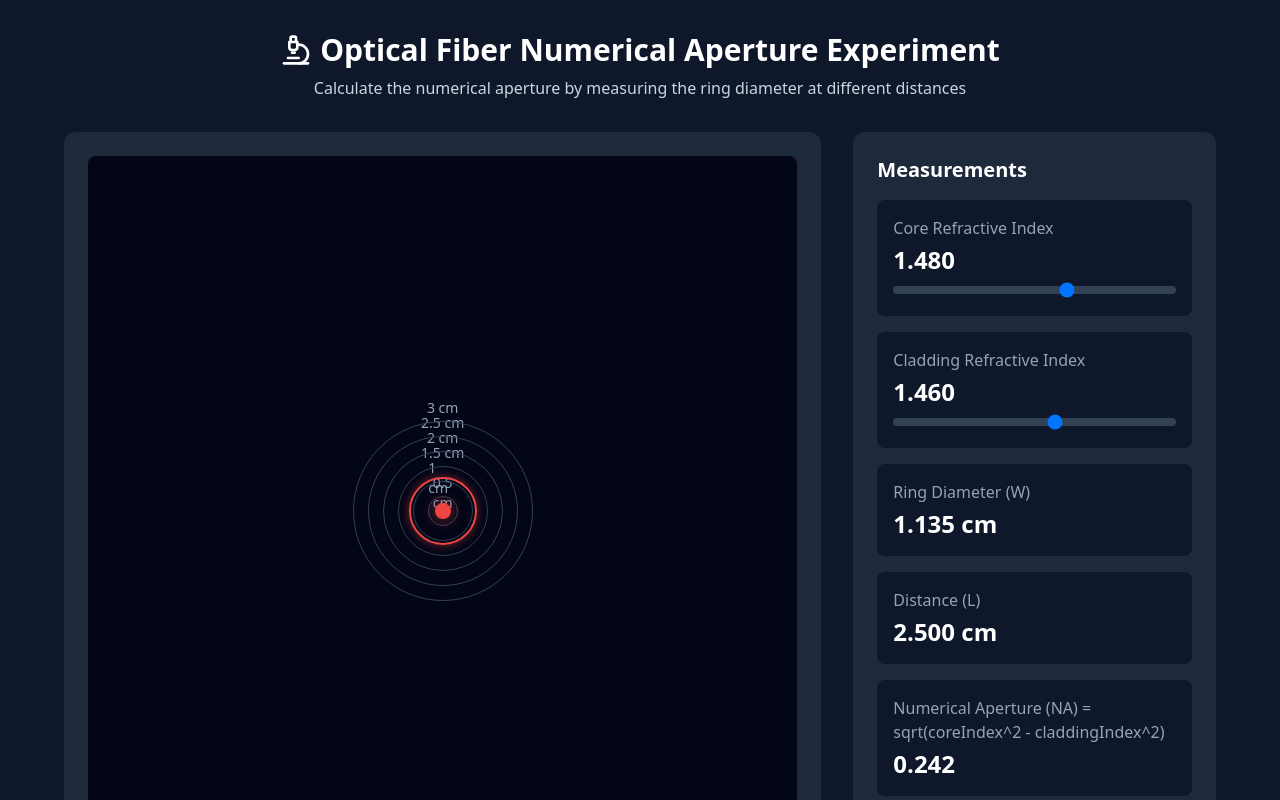
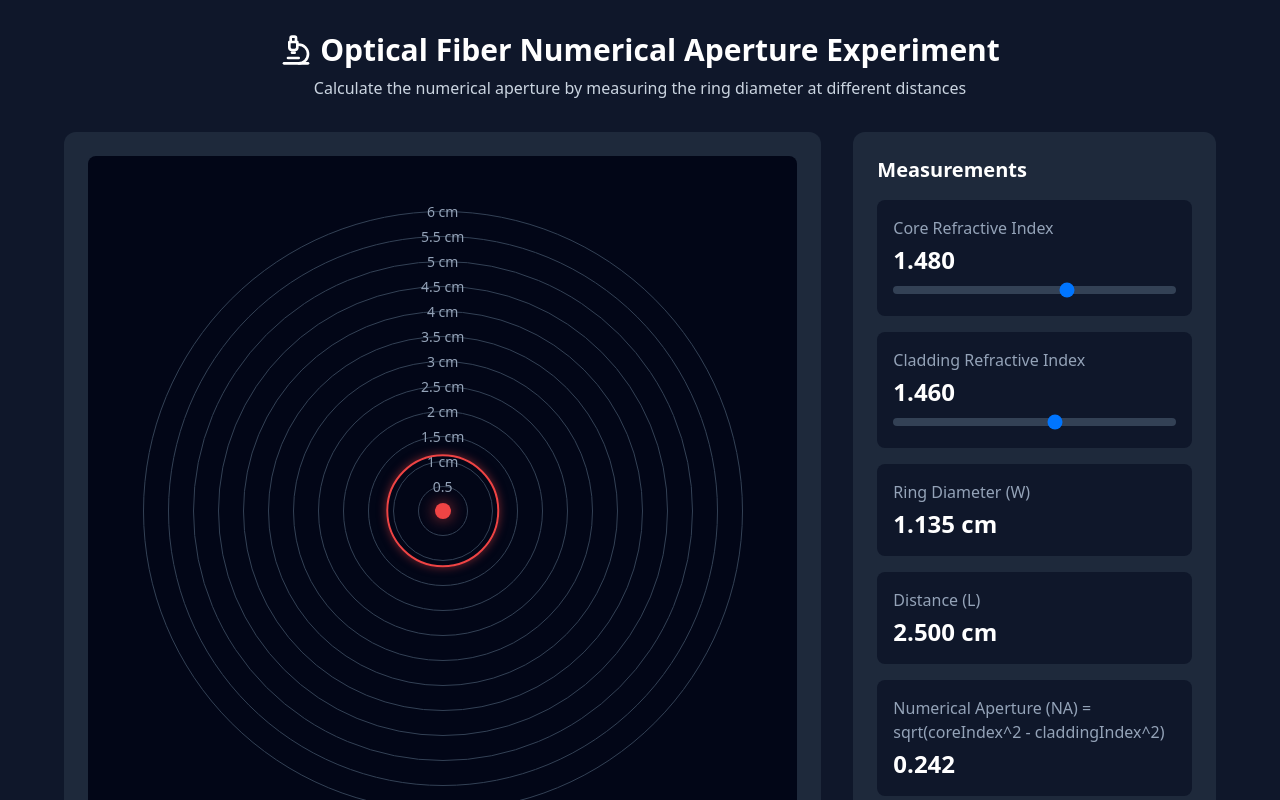
Before and after one commit to pranaovs/physics-vlab-numerical-aperture, a React (Vite) app: page / in a window 1280 px wide. Shown: the top 800 px of the page. Built offline with nearby package versions, Linux system fonts and the light colour scheme.

Commit message:
increase ring size and number and fix ring reading label offsets

```diff
--- a/src/App.tsx
+++ b/src/App.tsx
@@ -50,17 +50,17 @@ function App() {
           <div className="lg:col-span-2 bg-slate-800 rounded-xl p-6 relative">
             <div className="aspect-square w-full relative bg-slate-950 rounded-lg overflow-hidden">
               {/* Reference rings */}
-              {[0.5, 1, 1.5, 2, 2.5, 3].map((diameter) => (
+              {[0.5 , 1 , 1.5, 2, 2.5, 3, 3.5, 4, 4.5, 5, 5.5, 6].map((diameter) => (
                 <div
                   key={diameter}
                   className="absolute top-1/2 left-1/2 border border-slate-700 rounded-full transform -translate-x-1/2 -translate-y-1/2"
                   style={{
-                    width: `${diameter * 60}px`,
-                    height: `${diameter * 60}px`,
+                    width: `${diameter * 100}px`,
+                    height: `${diameter * 100}px`,
                   }}
                 >
-                  <span className="absolute -top-6 left-1/2 transform -translate-x-1/2 text-sm text-slate-400">
-                    {diameter} cm
+                  <span className="absolute -top-2.5 left-1/2 transform -translate-x-1/2 text-sm text-slate-400">
+                      {diameter >= 1 ? `${diameter} cm` : diameter}
                   </span>
                 </div>
               ))}
@@ -69,8 +69,8 @@ function App() {
               <div
                 className="absolute top-1/2 left-1/2 border-2 border-red-500 rounded-full transform -translate-x-1/2 -translate-y-1/2 shadow-[0_0_10px_rgba(239,68,68,0.5)]"
                 style={{
-                  width: `${laserDiameter * 60}px`,
-                  height: `${laserDiameter * 60}px`,
+                  width: `${laserDiameter * 100}px`,
+                  height: `${laserDiameter * 100}px`,
                 }}
               />
 
```
